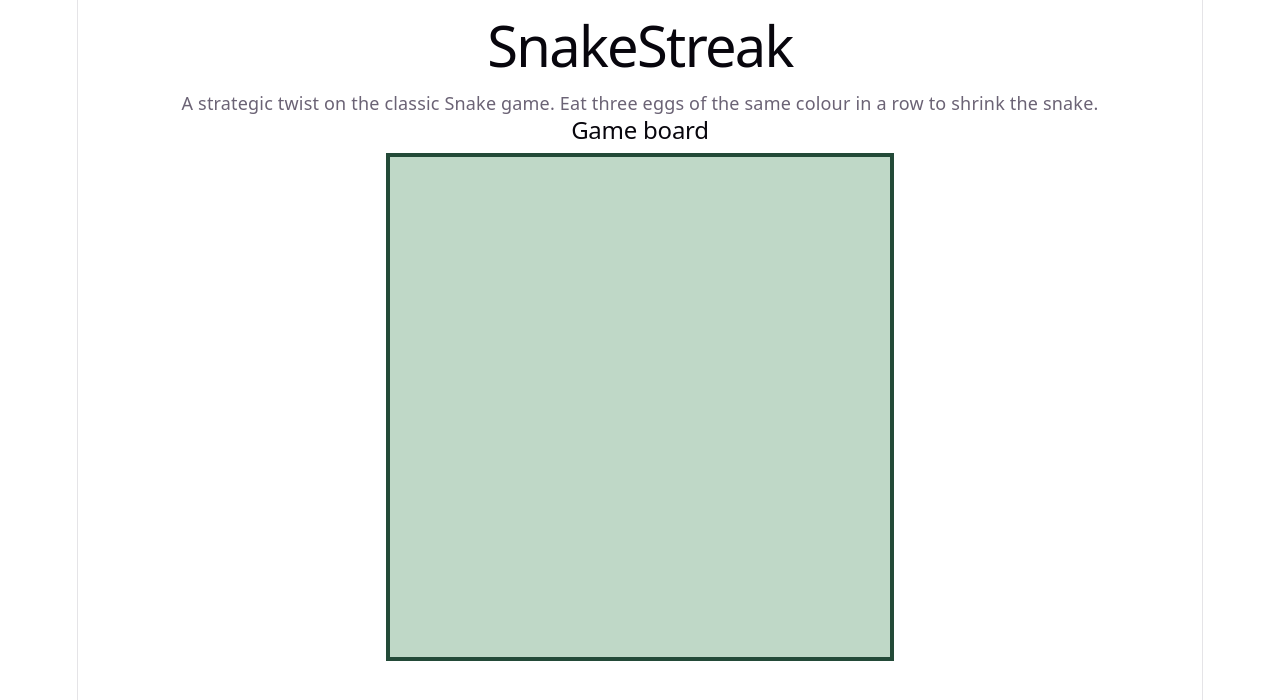
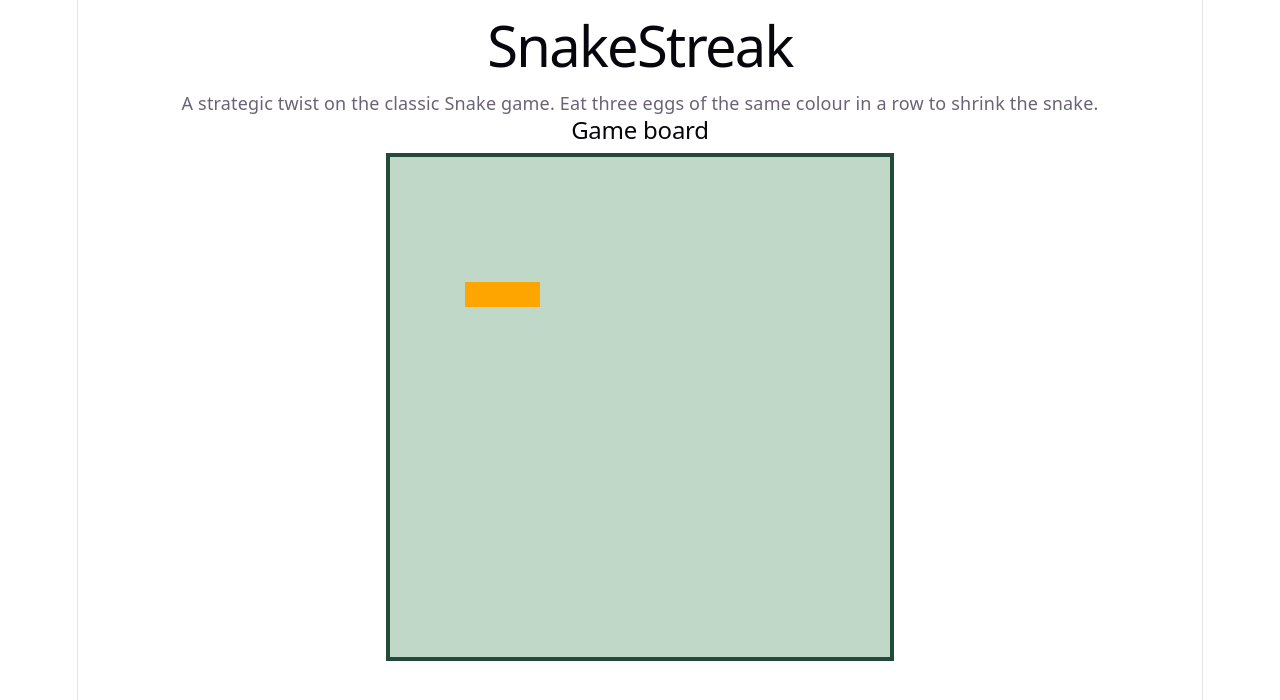
Before and after one commit to Cathy-5/SnakeStreak, a React (Vite) app: page / in a window 1280 px wide. Shown: the top 700 px of the page. Built offline with nearby package versions, Linux system fonts and the light colour scheme.

Commit message:
create the snake

```diff
--- a/src/App.css
+++ b/src/App.css
@@ -1,4 +1,4 @@
-.wrapper {
+.gameboard {
   width: 500px;
   height: 500px;
   margin: 0 auto;
@@ -8,3 +8,9 @@
   background: #bfd8c7;
   border: 4px solid #234a38;
 }
+
+.snake {
+  width: 100%;
+  height: 100%;
+  background: orange;
+}
--- a/src/components/GameBoard.jsx
+++ b/src/components/GameBoard.jsx
@@ -1,10 +1,12 @@
 import '../App.css'
+import Snake from './Snake'
 
 export default function GameBoard(){
     return (
         <div>
             <h2>Game board</h2>
-            <div className="wrapper">
+            <div className="gameboard">
+                <Snake/>
             </div>
 
         </div>
--- a/src/components/Snake.jsx
+++ b/src/components/Snake.jsx
@@ -0,0 +1,26 @@
+import '../App.css';
+
+export function Snake() {
+
+    const segments = [
+        [5, 5],
+        [4, 5],
+        [3, 5],
+    ];
+
+    const snakeBody = segments.map(([x, y], index) => (
+        <div
+            className="snake"
+            key={(`${x}-${y}-${index}`)}
+            style={{
+            gridColumn: x + 1,
+            gridRow: y + 1,
+        }}
+        />
+
+    ));
+
+    return snakeBody;
+}
+
+export default Snake;
```
